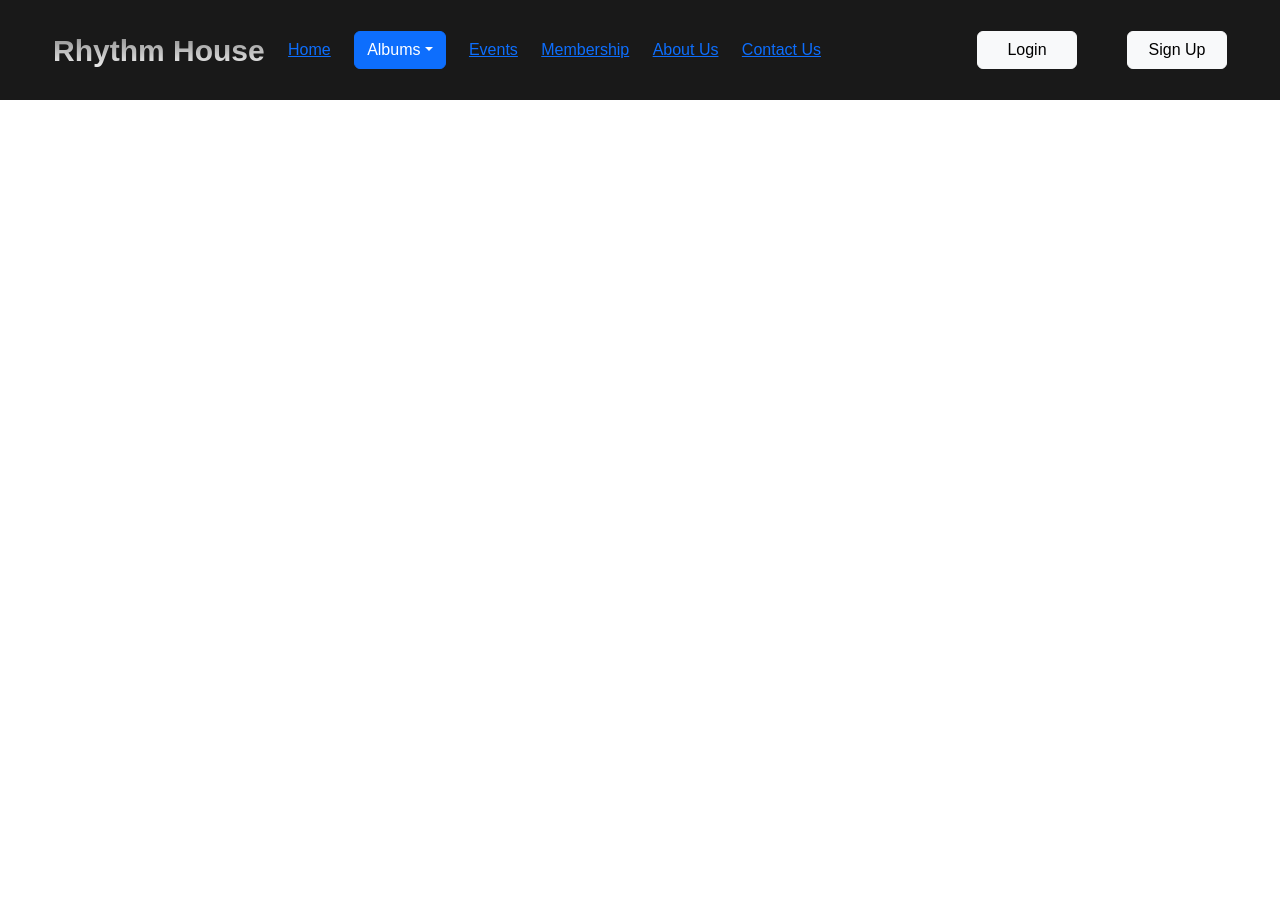
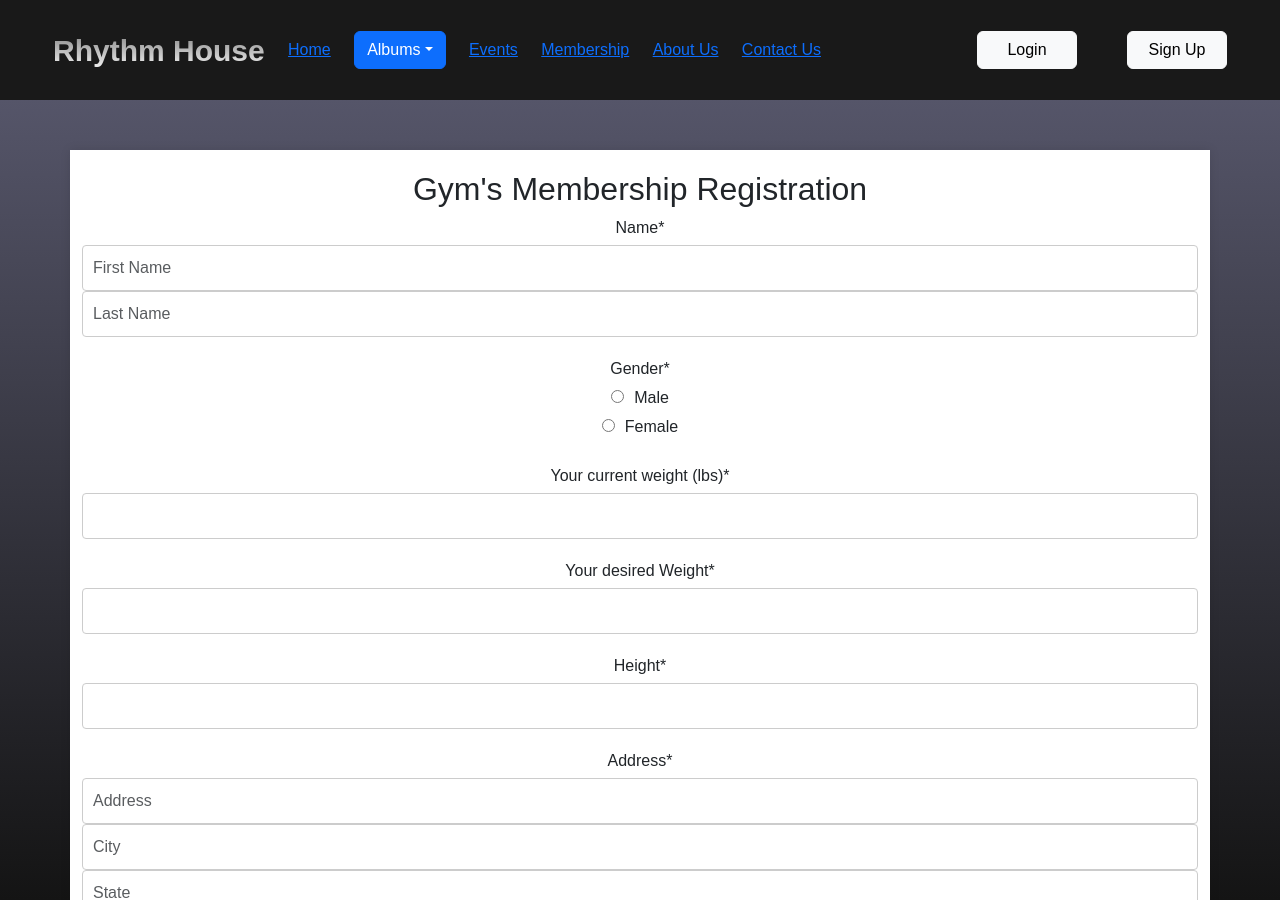
Before and after one commit to smolpenguin25/group5_rhythm_house, a React (Create React App) app in the folder project/: page /#/membership in a window 1280 px wide. Before the commit the page ends 800 px from the top, so only its background shows below. Built offline with nearby package versions, Linux system fonts and the light colour scheme.

Commit message:
Membership

```diff
--- a/project/src/App.js
+++ b/project/src/App.js
@@ -14,6 +14,7 @@ import EventMainPage from "./EventMainPage";
 import JoinUs from "./JoinUs";
 import Band from "./AlbumBand";
 import ForgotPassword from "./ForgotPassword";
+import Membership from "./Membership";
 export { JoinUs } from "./JoinUs";
 
 function App() {
@@ -29,7 +30,7 @@ function App() {
           <Route path="band" element={<Band />} />
           <Route path="movie" />
           <Route path="magazine" />
-          <Route path="membership" />
+          <Route path="membership"  element={<Membership/>}/>
           <Route path="about" element={<AboutUs />} />
           <Route path="contact" element={<ContactUs />} />
           <Route path="login" element={<Login />} />
--- /dev/null
+++ b/project/src/Membership.jsx
@@ -0,0 +1,13 @@
+
+
+import MembershipForm from "./MembershipForm";
+
+function Membership() {
+    return (
+        <div className="login-background">
+            <MembershipForm/>
+        </div>
+    );
+}
+
+export default Membership;
--- /dev/null
+++ b/project/src/MembershipForm.css
@@ -0,0 +1,68 @@
+body {
+    font-family: Arial, sans-serif;
+    margin: 0;
+    padding: 0;
+    background-color: #f2f2f2;
+  }
+
+  .container {
+    max-width: 600px;
+    margin: 50px auto;
+    padding: 20px;
+    background-color: #fff;
+    box-shadow: 0 0 10px rgba(0, 0, 0, 0.1);
+  }
+
+  h2 {
+    text-align: center;
+    margin-bottom: 30px;
+  }
+
+  .form-group {
+    margin-bottom: 20px;
+  }
+
+  label {
+    display: block;
+    margin-bottom: 5px;
+  }
+
+  input[type="text"],
+  input[type="number"],
+  input[type="email"],
+  input[type="date"],
+  select {
+    width: 100%;
+    padding: 10px;
+    border: 1px solid #ccc;
+    border-radius: 4px;
+    box-sizing: border-box;
+  }
+
+  input[type="radio"] {
+    margin-right: 10px;
+  }
+
+  input[type="submit"] {
+    width: 100%;
+    padding: 10px;
+    background-color: #4CAF50;
+    color: #fff;
+    border: none;
+    border-radius: 4px;
+    cursor: pointer;
+  }
+
+  input[type="submit"]:hover {
+    background-color: #45a049;
+  }
+
+  .img-fluid {
+    max-width: 100%;
+    height: auto;
+  }
+background{
+    height: 100vh;
+    background: linear-gradient(rgb(85, 85, 105), rgb(20, 20, 20));
+    overflow: auto;
+}
--- /dev/null
+++ b/project/src/MembershipForm.jsx
@@ -0,0 +1,74 @@
+import React from 'react';
+import './MembershipForm.css';
+
+const MembershipForm = () => {
+  return (
+    <div className="container">
+      <h2>Gym's Membership Registration</h2>
+      <form>
+        <div className="form-group">
+          <label htmlFor="Name">Name*</label>
+          <input type="text" name="FirstName" placeholder="First Name" className="form-control" required />
+          <input type="text" name="LastName" placeholder="Last Name" className="form-control" required />
+        </div>
+
+        <div className="form-group">
+          <label htmlFor="Gender">Gender*</label><br />
+          <input type="radio" id="male" name="gender" value="male" required />
+          <label htmlFor="male">Male</label><br />
+          <input type="radio" id="female" name="gender" value="female" required />
+          <label htmlFor="female">Female</label><br />
+        </div>
+
+        <div className="form-group">
+          <label htmlFor="Weight">Your current weight (lbs)*</label>
+          <input type="number" name="Weight" className="form-control" required />
+        </div>
+
+        <div className="form-group">
+          <label htmlFor="DesiredWeight">Your desired Weight*</label>
+          <input type="number" name="DesiredWeight" className="form-control" required />
+        </div>
+
+        <div className="form-group">
+          <label htmlFor="Height">Height*</label>
+          <input type="number" name="Height" className="form-control" required />
+        </div>
+
+        <div className="form-group">
+          <label htmlFor="Address">Address*</label>
+          <input type="text" name="Address" placeholder="Address" className="form-control" required />
+          <input type="text" name="City" placeholder="City" className="form-control" required />
+          <input type="text" name="State" placeholder="State" className="form-control" required />
+          <input type="number" name="ZipCode" placeholder="Zip Code" className="form-control" required />
+        </div>
+
+        <div className="form-group">
+          <label htmlFor="Email">Email*</label>
+          <input type="email" name="Email" className="form-control" required />
+        </div>
+
+        <div className="form-group">
+          <label htmlFor="Phone">Phone*</label>
+          <input type="tel" name="Phone" className="form-control" required />
+        </div>
+
+        <div className="form-group">
+          <label htmlFor="Membership">Membership Type*</label><br />
+          <input type="radio" id="RankMember" name="membership" value="RankMember" required />
+          <label htmlFor="RankMember">Rank Member</label><br />
+          <input type="radio" id="Sliver" name="membership" value="Sliver" required />
+          <label htmlFor="Sliver">Sliver - $20/month</label><br />
+          <input type="radio" id="Gold" name="membership" value="Gold" required />
+          <label htmlFor="Gold">Gold - $30/month</label><br />
+          <input type="radio" id="Platinum" name="membership" value="Platinum" required />
+          <label htmlFor="Platinum">Platinum - $40/month</label><br />
+        </div>
+
+        <button type="submit" className="btn btn-primary">Submit</button>
+      </form>
+    </div>
+  );
+};
+
+export default MembershipForm;
```
